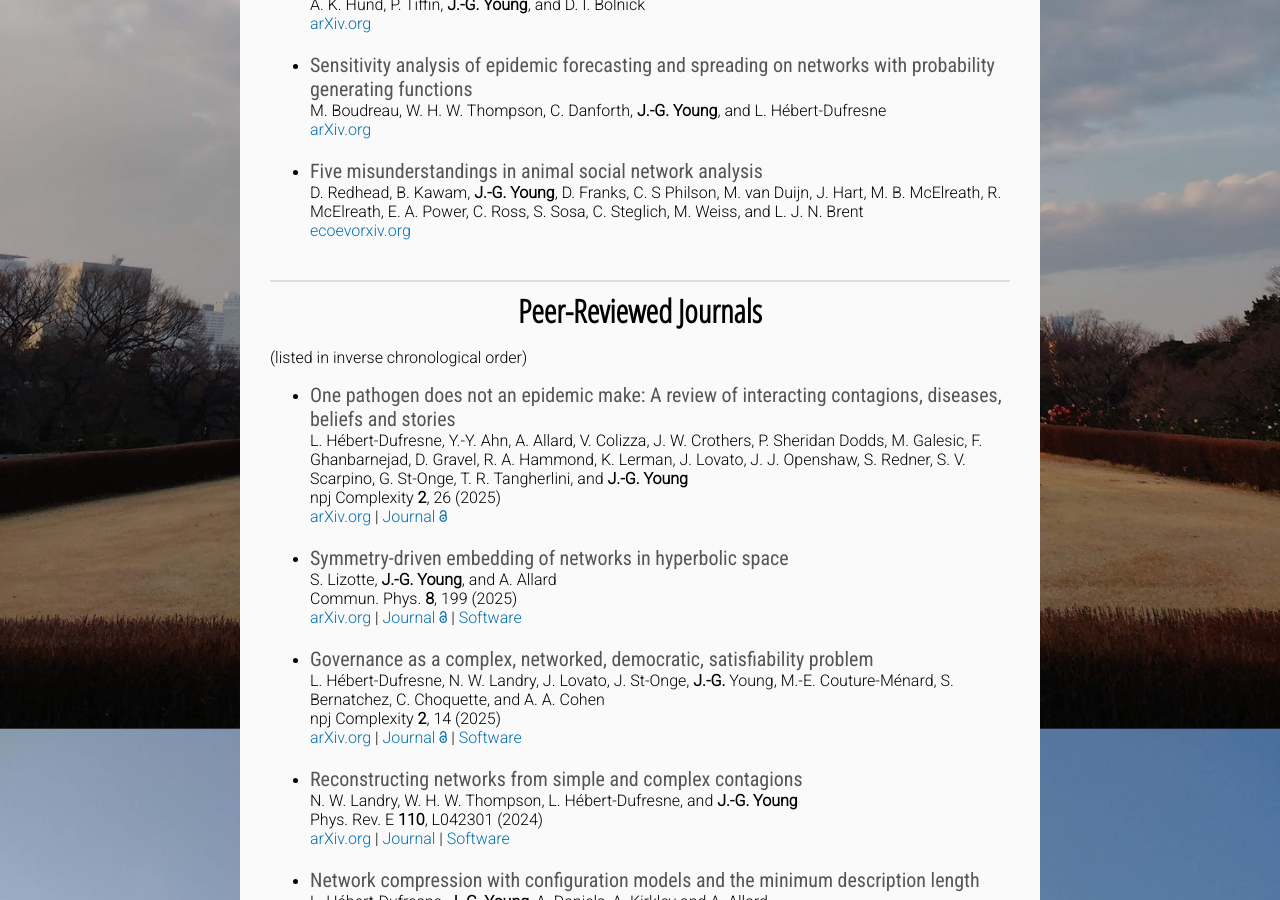
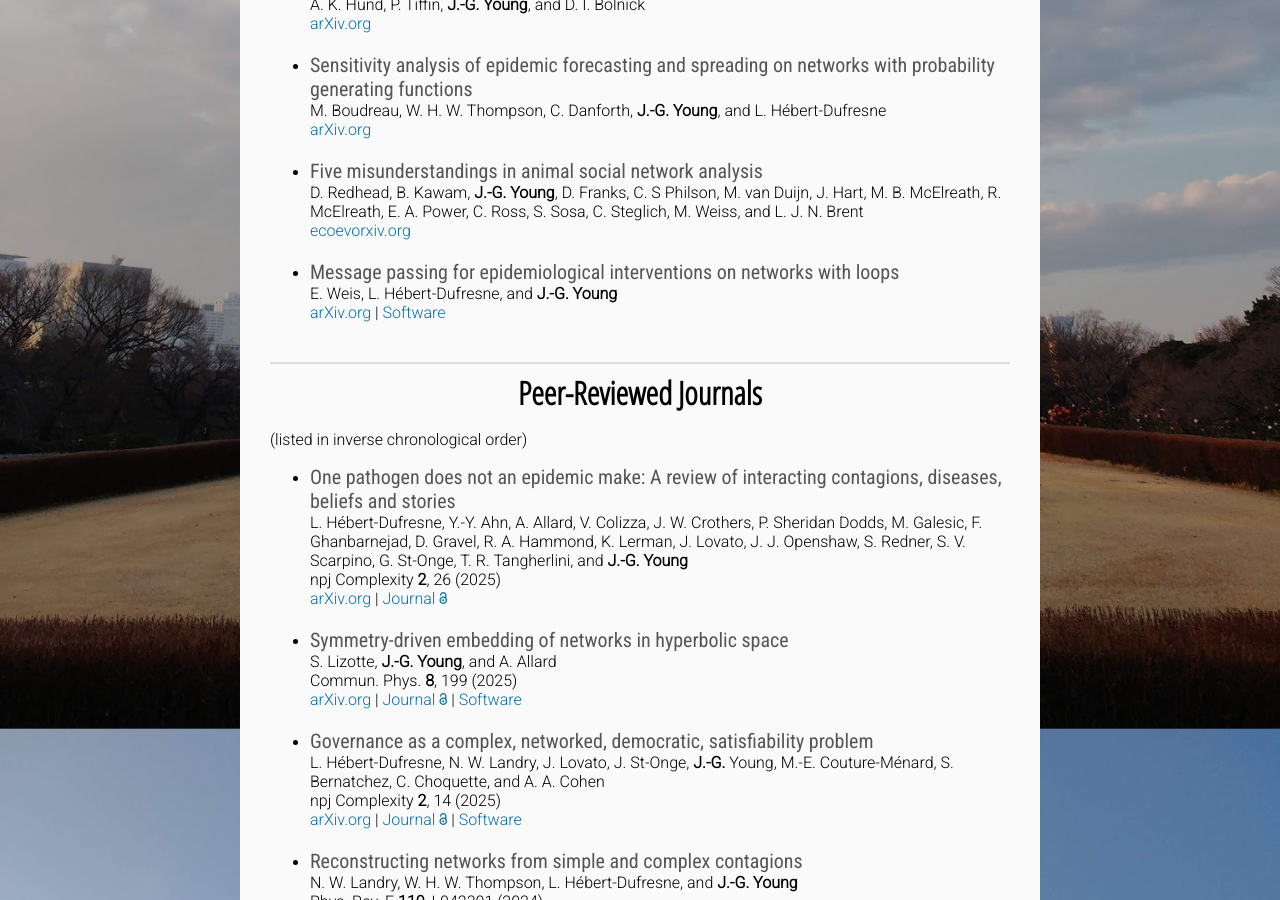
Before and after one commit to jg-you/jg-you.github.io, a Jekyll site: the page built from index.md, in a window 1280 px wide and 900 px high, scrolled down 978 px. Built offline with Jekyll 4.4.1, drawn with Linux system fonts in a browser that asks for light colours; some web fonts are replaced; comment, search, counter and statistics services are not loaded.

Commit message:
add nmp paper

```diff
--- a/index.md
+++ b/index.md
@@ -35,6 +35,11 @@ M. Boudreau, W. H. W. Thompson, C. Danforth, **J.-G. Young**, and L. Hébert-Duf
 * <span class="pub-title">Five misunderstandings in animal social network analysis</span><br/>
 D. Redhead, B. Kawam, **J.-G. Young**, D. Franks, C. S Philson, M. van Duijn, J. Hart, M. B. McElreath, R. McElreath, E. A. Power, C. Ross, S. Sosa, C. Steglich, M. Weiss, and L. J. N. Brent<br/>
 [ecoevorxiv.org](https://doi.org/10.32942/X2W93X)
+
+
+* <span class="pub-title">Message passing for epidemiological interventions on networks with loops</span><br/>
+E. Weis, L. Hébert-Dufresne, and **J.-G. Young**<br/>
+[arXiv.org](https://doi.org/10.48550/arXiv.2509.21596) | [Software](http://github.com/erikweis/loopy-MP-interventions/)
 
 <div class="end-of-post"></div>
 
```
Also changed, not shown: 1 other file.
